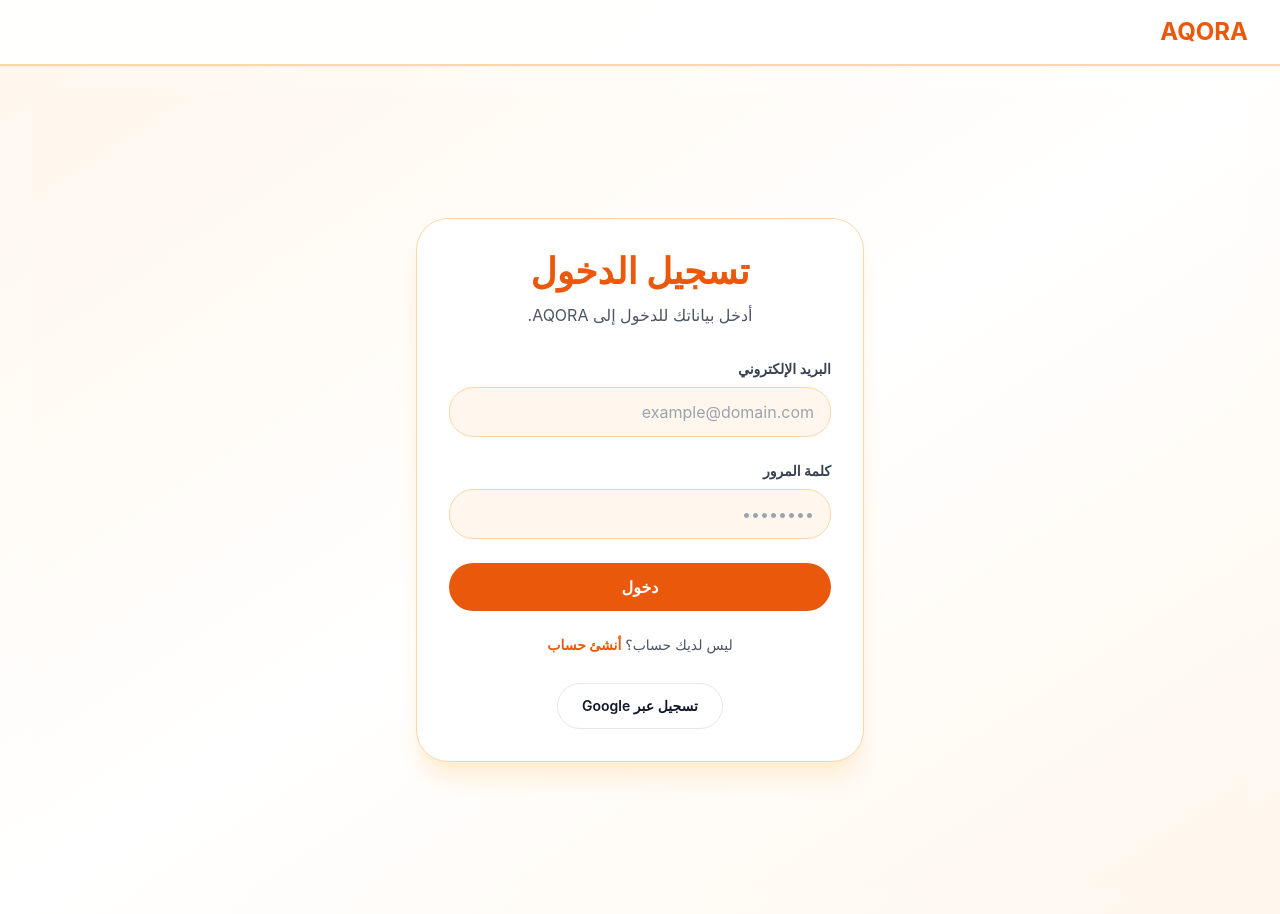
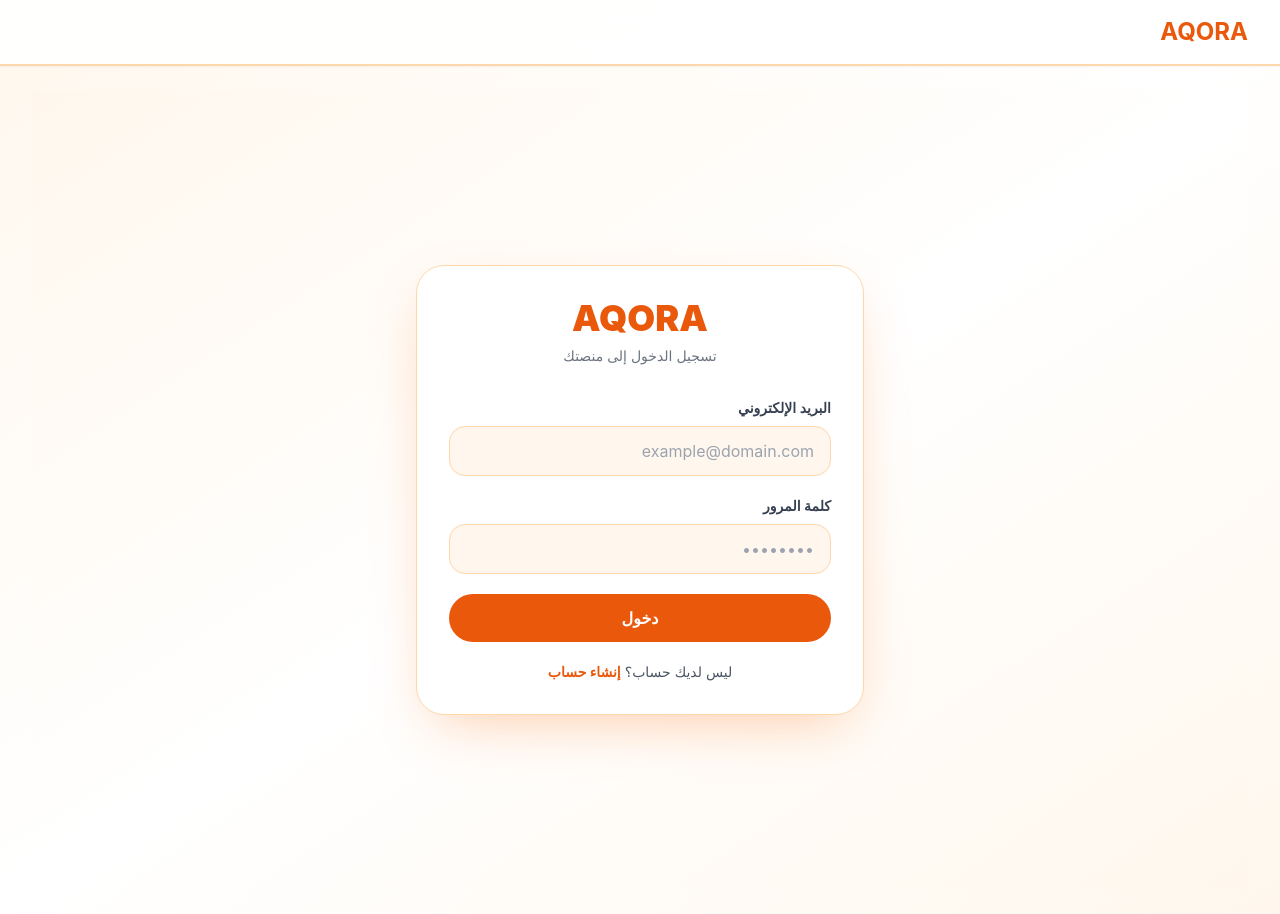
Before and after one commit to waliderraji24-sketch/aqora, a Next.js app: page /login in a window 1280 px wide. Built offline with nearby package versions, Linux system fonts and the light colour scheme.

Commit message:
Simplify auth UI to minimal AQORA forms

```diff
--- a/app/login/page.tsx
+++ b/app/login/page.tsx
@@ -3,7 +3,7 @@
 import { useState } from 'react';
 import { useRouter } from 'next/navigation';
 import { loginUser, saveSession } from '../../lib/auth';
-import { isFirebaseAvailable, signInWithGoogle } from '../../lib/firebase';
+import { isFirebaseAvailable } from '../../lib/firebase';
 import { ensureUserProfile } from '../../lib/social';
 
 export default function LoginPage() {
@@ -33,6 +33,7 @@
           throw new Error('فشل تسجيل الدخول عبر Firebase. تحقق من إعدادات المحاكي.');
         }
       }
+
       const result = loginUser(email, password);
       try {
         await ensureUserProfile({ name: result.user.name, email: result.user.email, joinedAt: result.user.joinedAt });
@@ -47,34 +48,17 @@
     }
   };
 
-  const handleGoogle = async () => {
-    setError('');
-    setLoading(true);
-    try {
-      if (!isFirebaseAvailable()) throw new Error('Firebase not configured');
-      const result = await signInWithGoogle();
-      try {
-        await ensureUserProfile({ name: result.user.name, email: result.user.email, joinedAt: result.user.joinedAt });
-      } catch {}
-      saveSession(result.user, result.token);
-      router.push('/dashboard');
-    } catch (e) {
-      if (e instanceof Error) setError(e.message);
-      else setError('فشل تسجيل الدخول عبر Google');
-    } finally {
-      setLoading(false);
-    }
-  };
+  return (
+    <div className="min-h-screen flex items-center justify-center bg-gradient-to-br from-orange-50 via-white to-orange-50 px-4 py-10">
+      <div className="w-full max-w-md rounded-[28px] border border-orange-200 bg-white p-8 shadow-[0_20px_60px_-20px_rgba(249,115,22,0.4)]">
+        <div className="text-center">
+          <div className="text-4xl font-black text-orange-600">AQORA</div>
+          <p className="mt-2 text-sm text-gray-500">تسجيل الدخول إلى منصتك</p>
+        </div>
 
-  return (
-    <div className="min-h-screen flex items-center justify-center bg-gradient-to-br from-orange-50 via-white to-orange-50 px-4">
-      <div className="w-full max-w-md rounded-[2rem] border border-orange-200 bg-white p-8 shadow-xl shadow-orange-100">
-        <h1 className="text-4xl font-bold text-orange-600 text-center">تسجيل الدخول</h1>
-        <p className="mt-3 text-center text-gray-600">أدخل بياناتك للدخول إلى AQORA.</p>
-
-        <form className="mt-8 space-y-6" onSubmit={handleSubmit}>
+        <form className="mt-8 space-y-5" onSubmit={handleSubmit}>
           <div>
-            <label className="block text-sm font-semibold text-gray-700 mb-2" htmlFor="email">
+            <label className="mb-2 block text-sm font-semibold text-gray-700" htmlFor="email">
               البريد الإلكتروني
             </label>
             <input
@@ -83,13 +67,13 @@
               value={email}
               onChange={(e) => setEmail(e.target.value)}
               placeholder="example@domain.com"
-              className="w-full rounded-3xl border border-orange-200 bg-orange-50 px-4 py-3 text-gray-900 focus:border-orange-400 focus:outline-none"
+              className="w-full rounded-2xl border border-orange-200 bg-orange-50 px-4 py-3 text-gray-900 focus:border-orange-500 focus:outline-none"
               required
             />
           </div>
 
           <div>
-            <label className="block text-sm font-semibold text-gray-700 mb-2" htmlFor="password">
+            <label className="mb-2 block text-sm font-semibold text-gray-700" htmlFor="password">
               كلمة المرور
             </label>
             <input
@@ -98,40 +82,27 @@
               value={password}
               onChange={(e) => setPassword(e.target.value)}
               placeholder="••••••••"
-              className="w-full rounded-3xl border border-orange-200 bg-orange-50 px-4 py-3 text-gray-900 focus:border-orange-400 focus:outline-none"
+              className="w-full rounded-2xl border border-orange-200 bg-orange-50 px-4 py-3 text-gray-900 focus:border-orange-500 focus:outline-none"
               required
               minLength={6}
             />
           </div>
 
-          {error ? <div className="rounded-2xl bg-red-100 p-3 text-sm text-red-700">{error}</div> : null}
+          {error ? <div className="rounded-2xl bg-red-50 p-3 text-sm text-red-700">{error}</div> : null}
 
           <button
             type="submit"
             disabled={loading}
-            className="w-full rounded-full bg-orange-600 px-6 py-3 text-white font-semibold transition hover:bg-orange-700 disabled:opacity-60"
+            className="w-full rounded-full bg-orange-600 px-6 py-3 text-base font-bold text-white transition hover:bg-orange-700 disabled:opacity-60"
           >
             {loading ? 'جارٍ تسجيل الدخول...' : 'دخول'}
           </button>
         </form>
 
-        <div className="mt-6 text-center text-sm text-gray-600">
+        <div className="mt-5 text-center text-sm text-gray-600">
           ليس لديك حساب؟{' '}
-          <button
-            type="button"
-            onClick={() => router.push('/register')}
-            className="font-semibold text-orange-600 hover:text-orange-700"
-          >
-            أنشئ حساب
-          </button>
-        </div>
-        <div className="mt-4 text-center">
-          <button
-            type="button"
-            onClick={handleGoogle}
-            className="mt-3 inline-flex items-center gap-3 rounded-full border px-6 py-3 text-sm font-semibold"
-          >
-            <span>تسجيل عبر Google</span>
+          <button type="button" onClick={() => router.push('/register')} className="font-bold text-orange-600">
+            إنشاء حساب
           </button>
         </div>
       </div>
--- a/app/register/page.tsx
+++ b/app/register/page.tsx
@@ -3,7 +3,7 @@
 import { useState } from 'react';
 import { useRouter } from 'next/navigation';
 import { registerUser, saveSession } from '../../lib/auth';
-import { isFirebaseAvailable, signInWithGoogle } from '../../lib/firebase';
+import { isFirebaseAvailable } from '../../lib/firebase';
 import { ensureUserProfile } from '../../lib/social';
 
 export default function RegisterPage() {
@@ -34,6 +34,7 @@
           throw new Error('فشل تسجيل Firebase. تحقق من إعدادات المحاكي.');
         }
       }
+
       const result = registerUser(name, email, password);
       try {
         await ensureUserProfile({ name: result.user.name, email: result.user.email, joinedAt: result.user.joinedAt });
@@ -48,34 +49,17 @@
     }
   };
 
-  const handleGoogle = async () => {
-    setError('');
-    setLoading(true);
-    try {
-      if (!isFirebaseAvailable()) throw new Error('Firebase not configured');
-      const result = await signInWithGoogle();
-      try {
-        await ensureUserProfile({ name: result.user.name, email: result.user.email, joinedAt: result.user.joinedAt });
-      } catch {}
-      saveSession(result.user, result.token);
-      router.push('/dashboard');
-    } catch (e) {
-      if (e instanceof Error) setError(e.message);
-      else setError('فشل تسجيل الدخول عبر Google');
-    } finally {
-      setLoading(false);
-    }
-  };
+  return (
+    <div className="min-h-screen flex items-center justify-center bg-gradient-to-br from-orange-50 via-white to-orange-50 px-4 py-10">
+      <div className="w-full max-w-md rounded-[28px] border border-orange-200 bg-white p-8 shadow-[0_20px_60px_-20px_rgba(249,115,22,0.4)]">
+        <div className="text-center">
+          <div className="text-4xl font-black text-orange-600">AQORA</div>
+          <p className="mt-2 text-sm text-gray-500">أنشئ حسابك الآن</p>
+        </div>
 
-  return (
-    <div className="min-h-screen flex items-center justify-center bg-gradient-to-br from-orange-50 via-white to-orange-50 px-4">
-      <div className="w-full max-w-md rounded-[2rem] border border-orange-200 bg-white p-8 shadow-xl shadow-orange-100">
-        <h1 className="text-4xl font-bold text-orange-600 text-center">إنشاء حساب</h1>
-        <p className="mt-3 text-center text-gray-600">أنشئ حساباً فعلياً لتستعمل التطبيق.</p>
-
-        <form className="mt-8 space-y-6" onSubmit={handleSubmit}>
+        <form className="mt-8 space-y-5" onSubmit={handleSubmit}>
           <div>
-            <label className="block text-sm font-semibold text-gray-700 mb-2" htmlFor="name">
+            <label className="mb-2 block text-sm font-semibold text-gray-700" htmlFor="name">
               الاسم الكامل
             </label>
             <input
@@ -84,13 +68,13 @@
               value={name}
               onChange={(e) => setName(e.target.value)}
               placeholder="أدخل اسمك"
-              className="w-full rounded-3xl border border-orange-200 bg-orange-50 px-4 py-3 text-gray-900 focus:border-orange-400 focus:outline-none"
+              className="w-full rounded-2xl border border-orange-200 bg-orange-50 px-4 py-3 text-gray-900 focus:border-orange-500 focus:outline-none"
               required
             />
           </div>
 
           <div>
-            <label className="block text-sm font-semibold text-gray-700 mb-2" htmlFor="email">
+            <label className="mb-2 block text-sm font-semibold text-gray-700" htmlFor="email">
               البريد الإلكتروني
             </label>
             <input
@@ -99,13 +83,13 @@
               value={email}
               onChange={(e) => setEmail(e.target.value)}
               placeholder="example@domain.com"
-              className="w-full rounded-3xl border border-orange-200 bg-orange-50 px-4 py-3 text-gray-900 focus:border-orange-400 focus:outline-none"
+              className="w-full rounded-2xl border border-orange-200 bg-orange-50 px-4 py-3 text-gray-900 focus:border-orange-500 focus:outline-none"
               required
             />
           </div>
 
           <div>
-            <label className="block text-sm font-semibold text-gray-700 mb-2" htmlFor="password">
+            <label className="mb-2 block text-sm font-semibold text-gray-700" htmlFor="password">
               كلمة المرور
             </label>
             <input
@@ -114,29 +98,27 @@
               value={password}
               onChange={(e) => setPassword(e.target.value)}
               placeholder="••••••••"
-              className="w-full rounded-3xl border border-orange-200 bg-orange-50 px-4 py-3 text-gray-900 focus:border-orange-400 focus:outline-none"
+              className="w-full rounded-2xl border border-orange-200 bg-orange-50 px-4 py-3 text-gray-900 focus:border-orange-500 focus:outline-none"
               required
               minLength={6}
             />
           </div>
 
-          {error ? <div className="rounded-2xl bg-red-100 p-3 text-sm text-red-700">{error}</div> : null}
+          {error ? <div className="rounded-2xl bg-red-50 p-3 text-sm text-red-700">{error}</div> : null}
 
           <button
             type="submit"
             disabled={loading}
-            className="w-full rounded-full bg-orange-600 px-6 py-3 text-white font-semibold transition hover:bg-orange-700 disabled:opacity-60"
+            className="w-full rounded-full bg-orange-600 px-6 py-3 text-base font-bold text-white transition hover:bg-orange-700 disabled:opacity-60"
           >
             {loading ? 'جارٍ إنشاء الحساب...' : 'إنشاء حساب'}
           </button>
         </form>
-        <div className="mt-4 text-center">
-          <button
-            type="button"
-            onClick={handleGoogle}
-            className="mt-3 inline-flex items-center gap-3 rounded-full border px-6 py-3 text-sm font-semibold"
-          >
-            <span>التسجيل عبر Google</span>
+
+        <div className="mt-5 text-center text-sm text-gray-600">
+          لديك حساب بالفعل؟{' '}
+          <button type="button" onClick={() => router.push('/login')} className="font-bold text-orange-600">
+            تسجيل الدخول
           </button>
         </div>
       </div>
```
